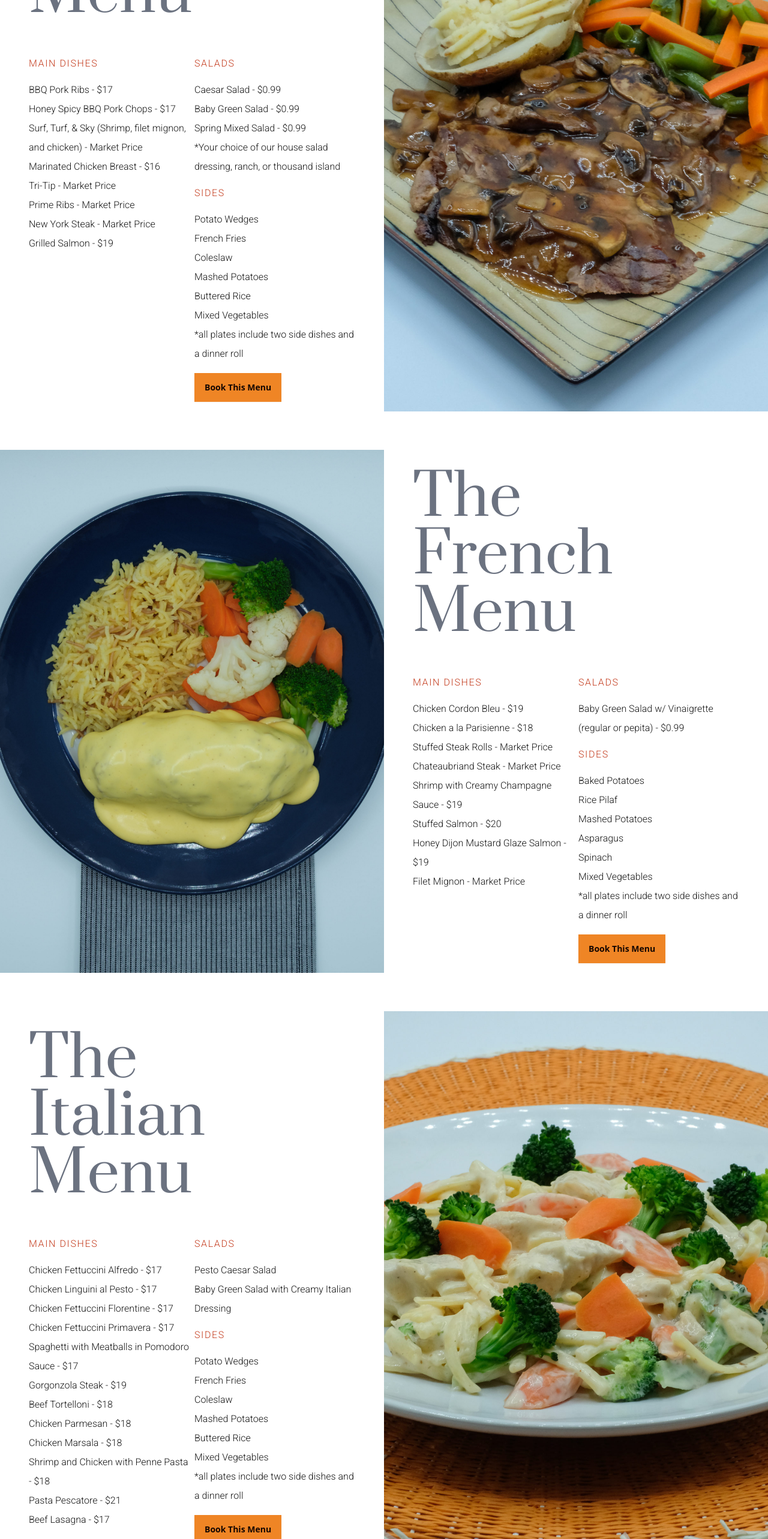
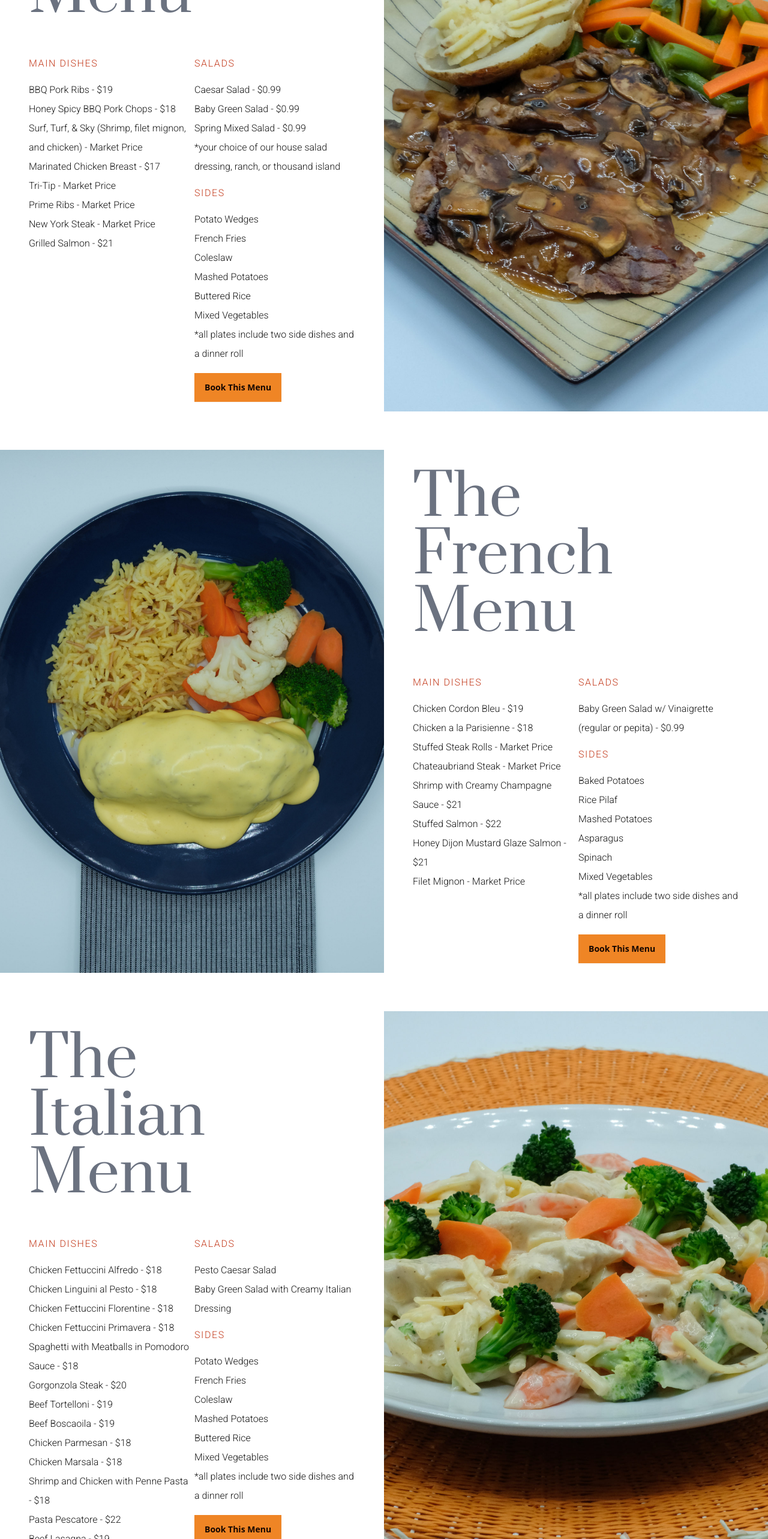
Before and after one commit to noelcastillon1/armandos-catering, a React (Vite) app: page / in a window 1280 px wide. Shown: the part 1200-3766 px from the top of the page at 60% size. Built offline with nearby package versions, Linux system fonts and the light colour scheme.

Commit message:
updated pricing

```diff
--- a/src/components/constants/index.js
+++ b/src/components/constants/index.js
@@ -1,14 +1,14 @@
 export const americanMenuItems = {
   mainDishes: [
-    { name: "BBQ Pork Ribs", price: 17 },
-    { name: "Honey Spicy BBQ Pork Chops", price: 17 },
+    { name: "BBQ Pork Ribs", price: 19 },
+    { name: "Honey Spicy BBQ Pork Chops", price: 18 },
     {
       name: "Surf, Turf, & Sky (Shrimp, filet mignon, and chicken)",
       desc: "(Shrimp, filet mignon, and chicken)",
     },
     {
       name: "Marinated Chicken Breast",
-      price: 16,
+      price: 17,
       desc: "Bathed in a creamy lemon sauce",
     },
     { name: "Tri-Tip" },
@@ -16,7 +16,7 @@ export const americanMenuItems = {
     { name: "New York Steak" },
     {
       name: "Grilled Salmon",
-      price: 19,
+      price: 21,
       desc: "Served with brown sugar, honey mustard, mango relish, or spicy tropical salsa",
     },
   ],
@@ -25,7 +25,7 @@ export const americanMenuItems = {
     { name: "Baby Green Salad", price: 0.99 },
     { name: "Spring Mixed Salad", price: 0.99 },
     {
-      name: "*Your choice of our house salad dressing, ranch, or thousand island",
+      name: "*your choice of our house salad dressing, ranch, or thousand island",
     },
   ],
   sides: [
@@ -51,14 +51,14 @@ export const frenchMenuItems = {
     },
     {
       name: "Shrimp with Creamy Champagne Sauce",
-      price: 19,
+      price: 21,
     },
     {
       name: "Stuffed Salmon",
-      price: 20,
+      price: 22,
       desc: "Served with vegetables and cream cheese in béchamel sauce",
     },
-    { name: "Honey Dijon Mustard Glaze Salmon", price: 19 },
+    { name: "Honey Dijon Mustard Glaze Salmon", price: 21 },
     { name: "Filet Mignon" },
   ],
   salads: [
@@ -80,19 +80,20 @@ export const frenchMenuItems = {
 
 export const italianMenuItems = {
   mainDishes: [
-    { name: "Chicken Fettuccini Alfredo", price: 17 },
-    { name: "Chicken Linguini al Pesto", price: 17 },
-    { name: "Chicken Fettuccini Florentine", price: 17 },
+    { name: "Chicken Fettuccini Alfredo", price: 18 },
+    { name: "Chicken Linguini al Pesto", price: 18 },
+    { name: "Chicken Fettuccini Florentine", price: 18 },
     {
       name: "Chicken Fettuccini Primavera ",
-      price: 17,
+      price: 18,
     },
     {
       name: "Spaghetti with Meatballs in Pomodoro Sauce",
-      price: 17,
+      price: 18,
     },
-    { name: "Gorgonzola Steak", price: 19 },
-    { name: "Beef Tortelloni", price: 18 },
+    { name: "Gorgonzola Steak", price: 20 },
+    { name: "Beef Tortelloni", price: 19 },
+    { name: "Beef Boscaoila", price: 19 },
     { name: "Chicken Parmesan", price: 18 },
     {
       name: "Chicken Marsala",
@@ -104,11 +105,11 @@ export const italianMenuItems = {
     },
     {
       name: "Pasta Pescatore",
-      price: 21,
+      price: 22,
     },
     {
       name: "Beef Lasagna",
-      price: 17,
+      price: 19,
     },
   ],
   salads: [
@@ -130,29 +131,30 @@ export const mexicanMenuItems = {
   mainDishes: [
     {
       name: "Fajitas",
-      price: 15,
+      price: 16,
       desc: "Your choice of Chicken, Beef, or Shrimp (Beef $2 extra, Shrimp $2 extra, Mixed $2 extra)",
     },
-    { name: "Chicken Mole", price: 15 },
-    { name: "Chile Verde", price: 15 },
+    { name: "Chicken Mole", price: 16 },
+    { name: "Chile Verde", price: 16 },
     {
       name: "Chicken in Creamy Chipotle Sauce",
-      price: 16,
-      desc: "(Poblano & Cheese stuffing $2 extra)",
+      price: 17,
+      desc: "(ham & cheese stuffed, option, +$1)",
     },
     {
       name: "Chicken Breast in Creamy Poblano Sauce",
-      price: 16,
+      price: 17,
+      desc: "(poblano & cheese stuffed, option, +$1)",
     },
     {
       name: "Birria o Barbacoa",
-      price: 16,
+      price: 17,
       desc: "Choice of goat (chivo) or beef (res)",
     },
-    { name: "Chile Colorado", price: 16 },
+    { name: "Chile Colorado", price: 17 },
   ],
   salads: [
-    { name: "Chicken Chipotle Salad", price: 0.99 },
+    // { name: "Chicken Chipotle Salad", price: 0.99 },
     { name: "Mexican Caesar Salad", price: 0.99 },
     {
       name: "Tequila Lime Mexican Salad",
@@ -176,43 +178,49 @@ export const mexicanMenuItems = {
 
 export const vegetarianMenuItems = {
   mainDishes: [
-    { name: "Portobello Fajitas", price: 17 },
-    { name: "Cheese Enchilada Casserole", price: 14 },
-    { name: "Eggplant Rollatini", price: 17 },
+    { name: "Portobello Fajitas", price: 18 },
+    { name: "Eggplant Rollatini", price: 18 },
     {
       name: "Eggplant Parmesan",
+      price: 18,
+    },
+    {
+      name: "Fettuccini Primavera",
       price: 17,
     },
     {
-      name: "Fettuccini Primavera",
+      name: "Vegetarian Pasta Alfredo",
+      price: 17,
+    },
+    {
+      name: "Cheese Enchildada Casserole",
       price: 16,
-      desc: "Bathed in a creamy lemon sauce",
     },
-    { name: "Tri-Tip" },
-    { name: "Prime Ribs" },
-    { name: "New York Steak" },
     {
-      name: "Grilled Salmon",
+      name: "Paella Verduda",
       price: 17,
-      desc: "Served with brown sugar, honey mustard, mango relish, or spicy tropical salsa",
+    },
+    {
+      name: "Vegetable Tofu Stir Fry",
+      price: 17,
     },
   ],
   salads: [
-    { name: "Caesar Salad" },
-    { name: "Baby Green Salad" },
-    { name: "Spring Mixed Salad" },
+    { name: "Vegetarian Caesar Salad" },
+    { name: "Kale Cranberry Quinoa Salad" },
+    { name: "Italian Garbanzo Salad" },
+    { name: "Farro Salad" },
+    { name: "Cherry Tomato Couscous Salad" },
     {
-      name: "*Your choice of our house salad dressing, ranch, or thousand island",
+      name: "*salads priced at $4 as a side, $12 as a main dish",
     },
   ],
   sides: [
-    { name: "Potato Wedges" },
-    { name: "French Fries" },
-    { name: "Coleslaw" },
-    { name: "Mashed Potatoes" },
-    { name: "Buttered Rice" },
-    { name: "Mixed Vegetables" },
-    { name: "*all plates include two side dishes and a dinner roll" },
+    { name: "Brown or Basmati Rice" },
+    { name: "Whole or Refried Beans" },
+    {
+      name: "*all main dishes include two side dishes and dinner roll except for pasta dishes that come with salad",
+    },
   ],
 };
 
```
